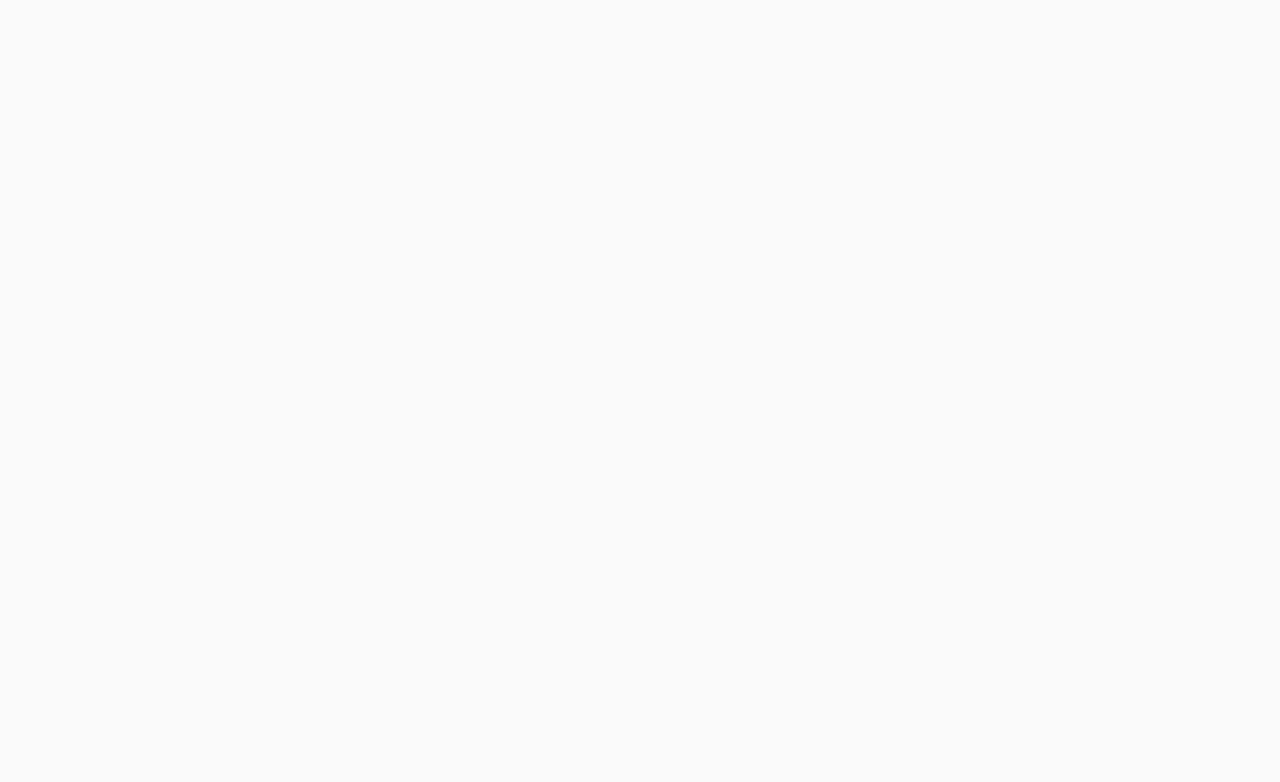
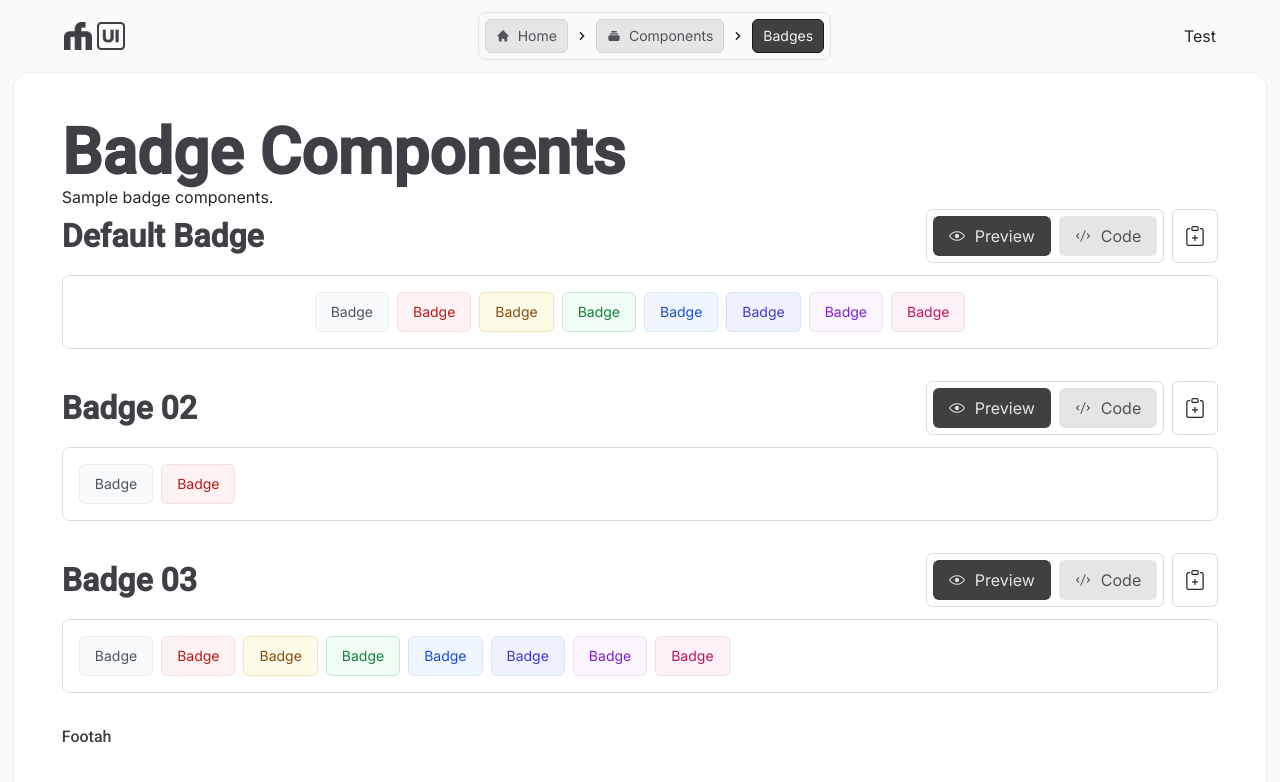
Before and after one commit to fwedwicc/fmUI, a React (Vite) app: page /components/badge in a window 1280 px wide. Before the commit this address had no page. Shown: the top 782 px of the page. Built offline with nearby package versions, Linux system fonts and the light colour scheme.

Commit message:
Updated the navigations to be dynamically change the styles based on the location

```diff
--- a/src/App.jsx
+++ b/src/App.jsx
@@ -20,7 +20,7 @@ const App = () => {
           <Route index element={<Home />} />
           <Route path="/home" element={<Home />} />
           <Route path="/components" element={<Components />} />
-          <Route path="/ui/:type" element={<ComponentOverview />} />
+          <Route path="/components/:type" element={<ComponentOverview />} />
         </Routes>
       </Router>
     </motion.div>
--- a/src/components/Navbar.jsx
+++ b/src/components/Navbar.jsx
@@ -6,10 +6,32 @@ import { HiChevronRight, HiHome, HiCollection } from "react-icons/hi";
 const Navbar = () => {
   const location = useLocation();
 
-  const linkClasses = (path) => {
+  // Active/inactive link styles
+  function linkClasses(path) {
     return location.pathname === path
       ? 'inline-flex gap-2 items-center px-2.5 py-1.5 transition duration-300 ease-in-out text-zinc-100 hover:bg-neutral-900/90 border border-neutral-900 bg-neutral-700 font-medium rounded-md text-sm'
       : 'inline-flex gap-2 items-center px-2.5 py-1.5 transition duration-300 ease-in-out text-zinc-600 bg-neutral-200 border border-neutral-300 hover:bg-neutral-400/40 font-medium rounded-md text-sm';
+  }
+
+  // Active/inactive span style
+  const spanClasses = () => {
+    return location.pathname.startsWith('/components/')
+      ? 'inline-flex gap-2 items-center px-2.5 py-1.5 transition duration-300 ease-in-out text-zinc-100 hover:bg-neutral-900/90 border border-neutral-900 bg-neutral-700 font-medium rounded-md text-sm'
+      : 'inline-flex gap-2 items-center px-2.5 py-1.5 transition duration-300 ease-in-out text-zinc-600 bg-neutral-200 border border-neutral-300 hover:bg-neutral-400/40 font-medium rounded-md text-sm';
+  };
+
+  // To get the current path/loc
+  const getPageName = () => {
+    switch (location.pathname) {
+      case '/components/badge':
+        return 'Badges';
+      case '/components/button':
+        return 'Buttons';
+      case '/components/checkbox':
+        return 'Checkboxes';
+      default:
+        return 'weba';
+    }
   };
 
   return (
@@ -26,7 +48,7 @@ const Navbar = () => {
           Components
         </Link>
         <HiChevronRight />
-        <span className='inline-flex gap-2 items-center px-2.5 py-1.5 transition duration-300 ease-in-out text-zinc-600 bg-neutral-200 border border-neutral-300 hover:bg-neutral-400/40 font-medium rounded-md text-sm'>Test</span>
+        <span className={spanClasses()}>{getPageName()}</span>
       </div>
       <p>Test</p>
     </div>
--- a/src/pages/Components.jsx
+++ b/src/pages/Components.jsx
@@ -1,7 +1,7 @@
 import { motion } from 'framer-motion';
-import React from 'react'
-import { Link } from 'react-router-dom'
-import { Navbar } from '../components';
+import React from 'react';
+import { Link } from 'react-router-dom';
+import Navbar from '../components/Navbar';
 
 const Components = () => {
   return (
@@ -15,14 +15,15 @@ const Components = () => {
       <div className='pt-[4.5rem] px-[0.8rem]'>
         <div className='bg-white border border-neutral-300/40 p-12 rounded-t-[1rem] flex flex-col'>
           <div>
-            <Link to={'/ui/badge'} className='p-4 inline-block border bg-zinc-700 text-white'>Badge components</Link>
-            <Link to={'/ui/button'} className='p-4 inline-block border bg-zinc-700 text-white'>Button component</Link>
-            <Link to={'/ui/checkbox'} className='p-4 inline-block border bg-zinc-700 text-white'>Checkbox component</Link>
+            <Link to={'/components/badge'} className='p-4 inline-block border bg-zinc-700 text-white'>Badge components</Link>
+            <Link to={'/components/button'} className='p-4 inline-block border bg-zinc-700 text-white'>Button component</Link>
+            <Link to={'/components/checkbox'} className='p-4 inline-block border bg-zinc-700 text-white'>Checkbox component</Link>
           </div>
         </div>
+
       </div>
     </motion.div>
-  )
+  );
 }
 
-export default Components
+export default Components;
```
